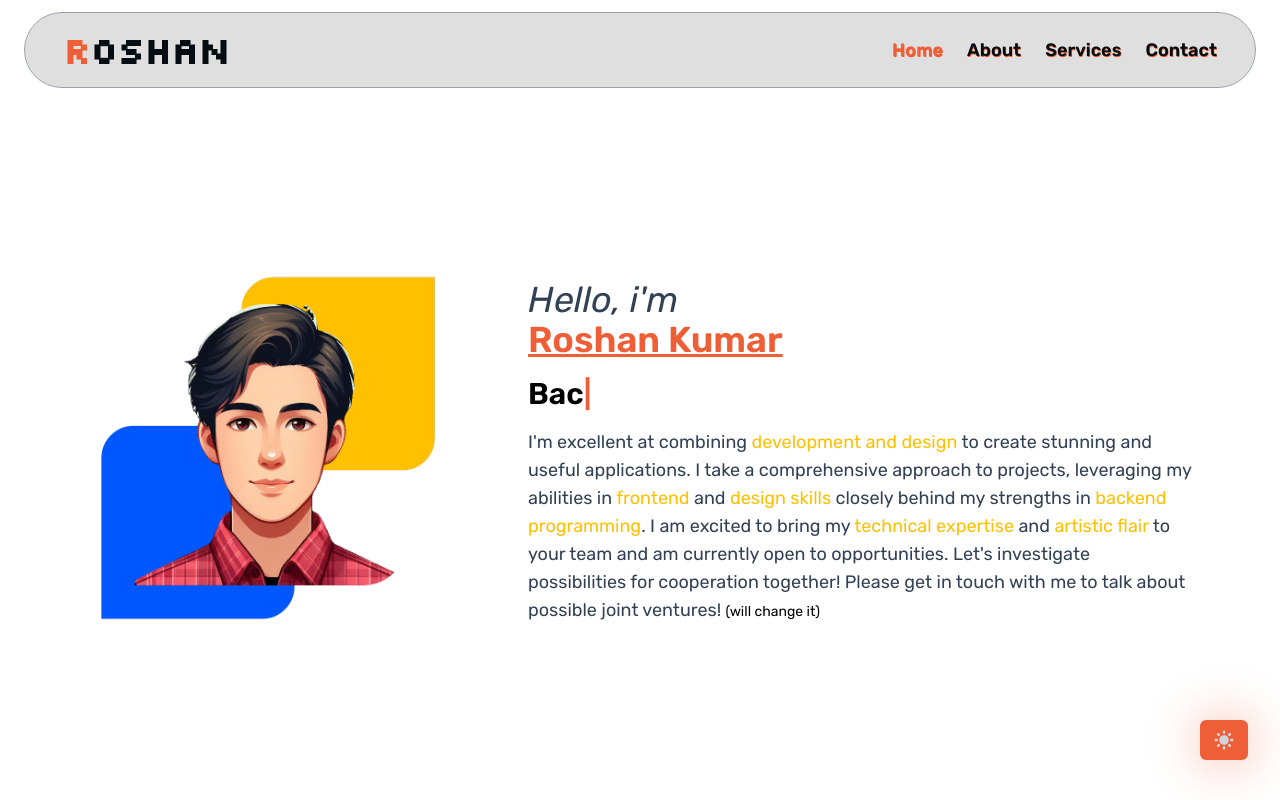
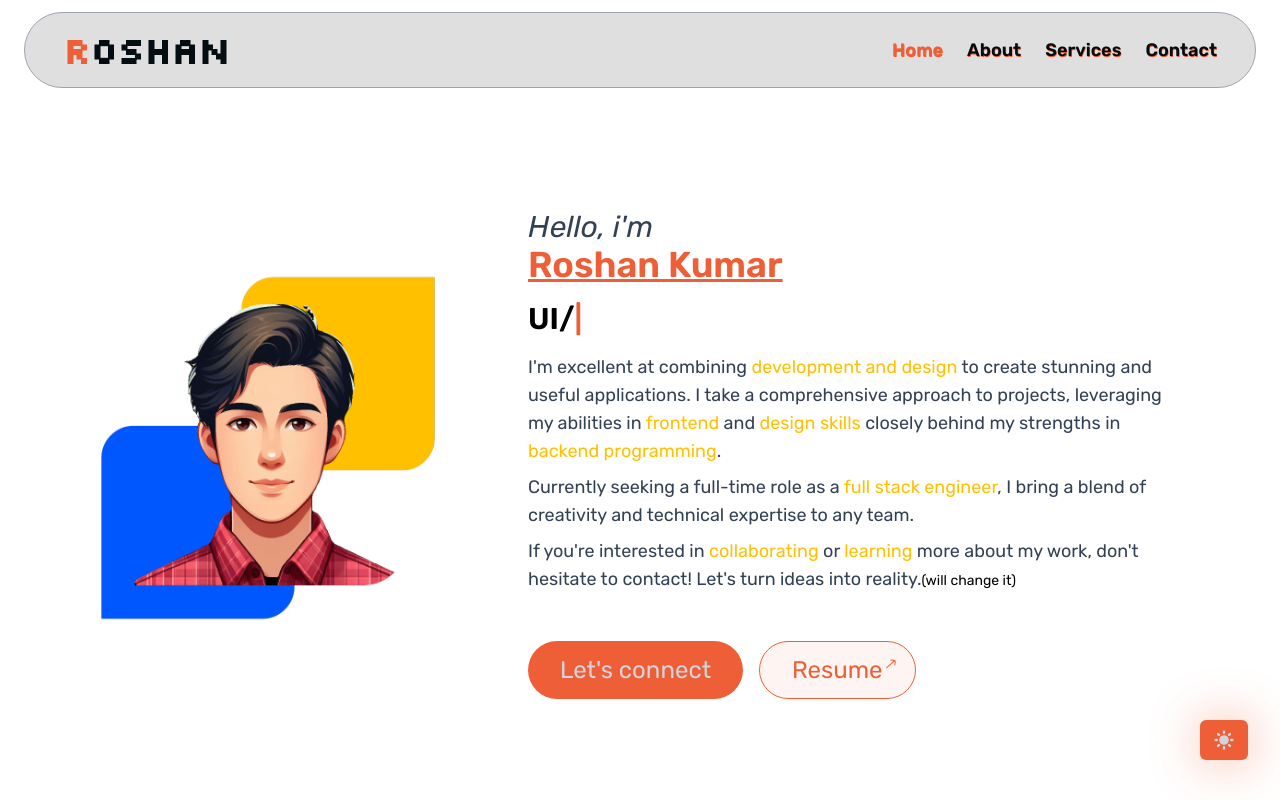
Before and after one commit to roshan798/personal-portfolio, a React (Vite) app: page / in a window 1280 px wide. Built offline with nearby package versions, Linux system fonts and the light colour scheme.

Commit message:
refactor: Improve navbar styling and add hover animation to link arrow

```diff
--- a/src/App.css
+++ b/src/App.css
@@ -60,3 +60,21 @@
         opacity: 0;
     }
 }
+
+@keyframes link-arrow-hover {
+    0% {
+        transform: translateX(0) translateY(0);
+    }
+
+    50% {
+        transform: translateX(1px) translateY(-1px);
+    }
+
+    100% {
+        transform: translateX(0) translateY(0);
+    }
+}
+
+.animate-link-arrow-hover:hover #link-arrow {
+    animation: link-arrow-hover 0.8s ease infinite;
+}
--- a/src/components/HeroSection.jsx
+++ b/src/components/HeroSection.jsx
@@ -1,10 +1,9 @@
 import avatarImage from '../assets/images/Designer1.png'
 import useTypewriter from '../hooks/useTypewriter'
+import LinkArrow01Icon from './icons/LinkArrow01Icon'
 const HeroSection = ({ heroRef }) => {
     const words = [
         'Full stack developer',
-        'Backend (Node) developer',
-        'Frontend developer',
         'UI/UX designer',
         'Software engineer',
     ]
@@ -13,7 +12,7 @@ const HeroSection = ({ heroRef }) => {
         <section
             ref={heroRef}
             id="home"
-            className="item-center flex min-h-[100dvh] scroll-mt-24  flex-col  p-4 pt-32  md:flex-row  md:items-start md:p-6 md:pt-32">
+            className=" item-center mb-8 flex min-h-[100dvh] scroll-mt-24  flex-col  p-4 pt-32  md:flex-row  md:items-start md:p-6 md:pt-32">
             <div className="m-auto min-h-[25rem] w-full min-w-48 p-0  sm:w-[30rem] md:min-h-[30rem] md:pl-2 ">
                 <img
                     src={avatarImage}
@@ -24,7 +23,7 @@ const HeroSection = ({ heroRef }) => {
             <div className=" flex flex-1 flex-col  justify-center   p-0 md:place-self-center md:pr-2">
                 <div className=" flex flex-col  justify-center gap-4 px-6 text-3xl md:text-left md:text-4xl ">
                     <p>
-                        <span className="italic text-slate-700 dark:text-gray-300">
+                        <span className="text-2xl italic text-slate-700 dark:text-gray-300  md:text-3xl">
                             Hello, i&apos;m{' '}
                         </span>
                         <span className="block font-semibold  text-secondary underline">
@@ -39,6 +38,7 @@ const HeroSection = ({ heroRef }) => {
                             |
                         </span>
                     </div>
+                    <div className="flex flex-col gap-2">
                         <p className="text-pretty pr-3 text-lg text-slate-700 dark:text-gray-300 sm:pr-4 md:pr-8">
                             I'm excellent at combining{' '}
                             <span className="text-yellow">
@@ -50,18 +50,50 @@ const HeroSection = ({ heroRef }) => {
                             <span className="text-yellow">frontend</span> and{' '}
                             <span className="text-yellow">design skills</span>{' '}
                             closely behind my strengths in{' '}
-                        <span className="text-yellow">backend programming</span>
-                        . I am excited to bring my{' '}
-                        <span className="text-yellow">technical expertise</span>{' '}
-                        and <span className="text-yellow">artistic flair</span>{' '}
-                        to your team and am currently open to opportunities.
-                        Let's investigate possibilities for cooperation
-                        together! Please get in touch with me to talk about
-                        possible joint ventures!{' '}
+                            <span className="text-yellow">
+                                backend programming
+                            </span>
+                            .
+                        </p>
+                        <p className="text-pretty pr-3 text-lg text-slate-700 dark:text-gray-300 sm:pr-4 md:pr-8">
+                            Currently seeking a full-time role as a
+                            <span className="text-yellow">
+                                {' '}
+                                full stack engineer
+                            </span>
+                            , I bring a blend of creativity and technical
+                            expertise to any team.
+                        </p>
+                        <p className="text-pretty pr-3 text-lg text-slate-700 dark:text-gray-300 sm:pr-4 md:pr-8">
+                            If you're interested in{' '}
+                            <span className="text-yellow">collaborating</span>{' '}
+                            or <span className="text-yellow">learning</span>{' '}
+                            more about my work, don't hesitate to contact! Let's
+                            turn ideas into reality.
                             <span className="text-sm text-black dark:text-white">
                                 (will change it)
                             </span>
                         </p>
+                    </div>
+                    <div className="mt-8 flex justify-start  text-black dark:text-white">
+                        <button className="mr-4 min-w-max text-nowrap rounded-full  bg-secondary px-5 py-3 text-center text-xl text-gray-300 sm:text-2xl md:px-8">
+                            Let&apos;s connect
+                        </button>{' '}
+                        <button className="animate-link-arrow-hover group mr-4 min-w-max text-nowrap rounded-full border border-secondary bg-[#ee5f3810] px-5 py-3 pr-8 text-center text-xl text-gray-300 transition-colors hover:bg-secondary sm:text-2xl md:px-8">
+                            <a
+                                target="_blank"
+                                href="https://drive.google.com/file/d/10clY7OTb-8LSQPhFYQ_E6e014VvNckp_/view?usp=drive_link"
+                                className=" relative  text-secondary  transition-colors group-hover:text-white">
+                                Resume{' '}
+                                <LinkArrow01Icon
+                                    id="link-arrow"
+                                    className={
+                                        'absolute -right-4 top-0 h-4 w-4 rotate-[5deg] text-secondary transition-colors  group-hover:text-white '
+                                    }
+                                />{' '}
+                            </a>
+                        </button>
+                    </div>
                 </div>
             </div>
         </section>
--- a/src/components/Navbar.jsx
+++ b/src/components/Navbar.jsx
@@ -10,7 +10,7 @@ const Navbar = ({ activeSection }) => {
     }
     return (
         <>
-            <nav className="absolute left-0 top-0 flex w-full items-center justify-center px-6 py-3 font-[silkscreen]">
+            <nav className="absolute left-0 top-0 z-10 flex w-full items-center justify-center px-6 py-3 font-[silkscreen]">
                 <div className=" h-auto min-h-[70px] w-full rounded-2xl border border-gray-400 bg-[#00000020]  px-[38px] backdrop-blur-md transition-[height] dark:border-gray-600 dark:bg-[#175b8126] md:h-[76px] md:rounded-full ">
                     <div className=" flex h-full flex-col items-center justify-between md:flex-row">
                         <a
@@ -41,12 +41,18 @@ const Navbar = ({ activeSection }) => {
                                     </a>
                                 </li>
                                 <li>
-                                    <a href="#"
-                                    className={`${activeSection == 'services' ? 'text-secondary' : ''}`}>Services</a>
+                                    <a
+                                        href="#"
+                                        className={`${activeSection == 'services' ? 'text-secondary' : ''}`}>
+                                        Services
+                                    </a>
                                 </li>
                                 <li>
-                                    <a href="#"
-                                    className={`${activeSection == 'come' ? 'text-secondary' : ''}`}>Contact</a>
+                                    <a
+                                        href="#"
+                                        className={`${activeSection == 'come' ? 'text-secondary' : ''}`}>
+                                        Contact
+                                    </a>
                                 </li>
                             </ul>
                         </div>
--- /dev/null
+++ b/src/components/icons/LinkArrow01Icon.jsx
@@ -0,0 +1,26 @@
+const LinkArrow01Icon = (props) => (
+    <svg
+        xmlns="http://www.w3.org/2000/svg"
+        viewBox="0 0 24 24"
+        width={24}
+        height={24}
+        color={'#000000'}
+        fill={'none'}
+        {...props}>
+        <path
+            d="M17 7L6 18"
+            stroke="currentColor"
+            strokeWidth="1.5"
+            strokeLinecap="round"
+        />
+        <path
+            d="M11 6.13151C11 6.13151 16.6335 5.65662 17.4885 6.51153C18.3434 7.36645 17.8684 13 17.8684 13"
+            stroke="currentColor"
+            strokeWidth="1.5"
+            strokeLinecap="round"
+            strokeLinejoin="round"
+        />
+    </svg>
+)
+
+export default LinkArrow01Icon
```
Also changed, not shown: src/assets/images/contact-bg-dark.png (added). Lines whose indentation alone changed are shown as unchanged.
